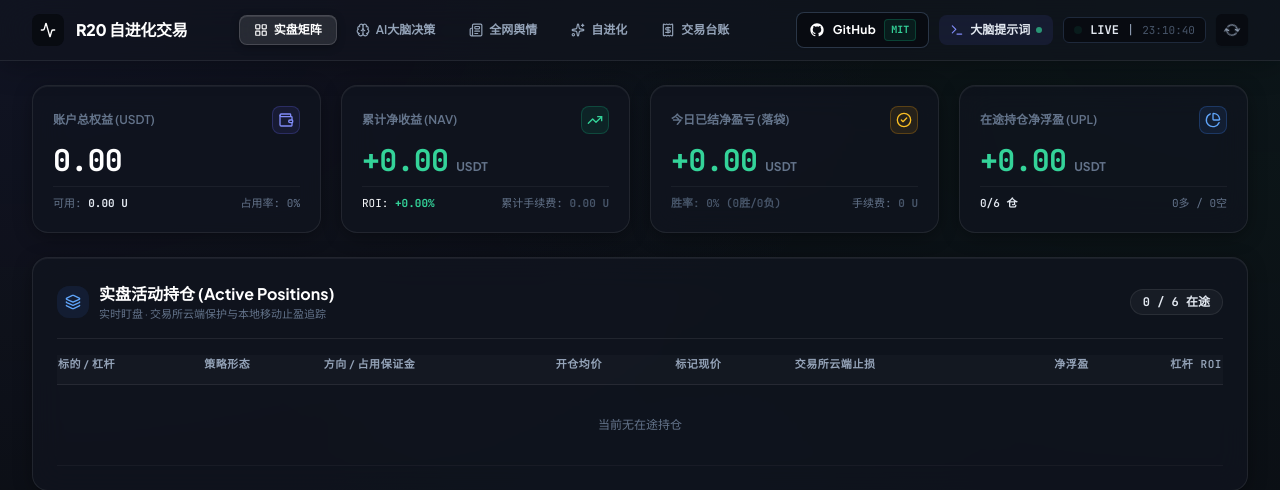
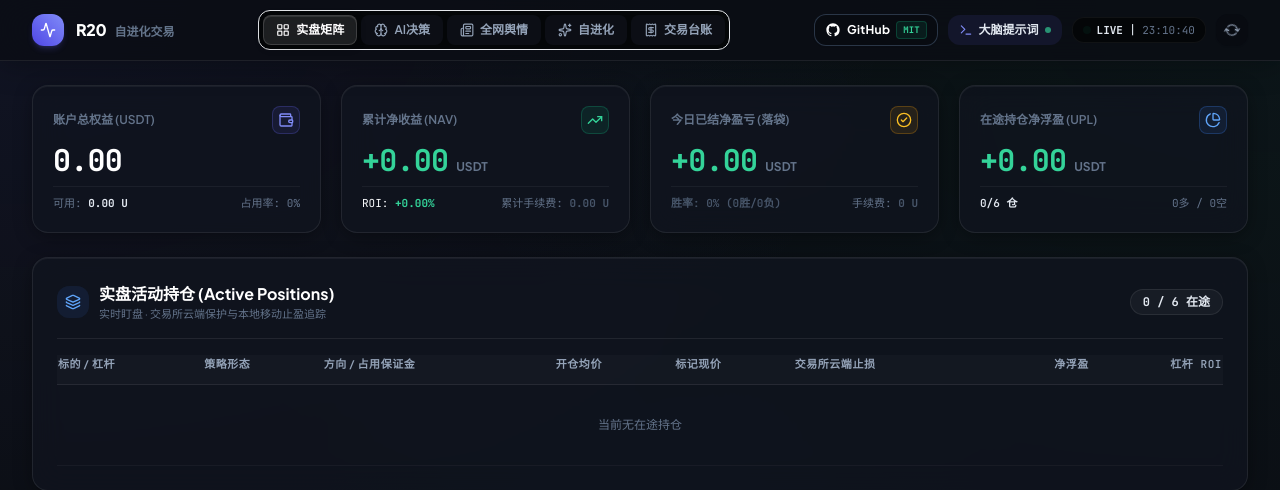
Before and after one commit to 0xdabiaoge/r20-quantum-trader, a FastAPI app: page / in a window 1280 px wide. Shown: the top 490 px of the page. Run offline with FastAPI, Linux system fonts and the light colour scheme.

Commit message:
style: optimize top navigation bar with segmented pill capsule and responsive breathing room

```diff
--- a/dashboard/templates/index.html
+++ b/dashboard/templates/index.html
@@ -382,68 +382,69 @@
         </a>
     </div>
 
-    <!-- Clean Header -->
-    <header class="sticky top-0 z-40 bg-white/95 backdrop-blur border-b border-slate-200 px-4 sm:px-8 py-3 transition-all">
-        <div class="max-w-[1680px] mx-auto flex items-center justify-between">
+    <!-- Clean Modern Glass Header -->
+    <header class="sticky top-0 z-40 bg-[#0B0E14]/90 backdrop-blur-xl border-b border-white/10 px-4 sm:px-6 lg:px-8 py-2.5 transition-all">
+        <div class="max-w-[1720px] mx-auto flex items-center justify-between gap-3 sm:gap-4">
             <!-- Brand & Status -->
-            <div class="flex items-center space-x-3">
-                <div class="w-8 h-8 rounded-lg bg-slate-900 flex items-center justify-center text-white">
-                    <i data-lucide="activity" class="w-4 h-4"></i>
-                </div>
-                <div class="flex items-center space-x-2">
-                    <h1 class="text-base font-bold tracking-tight text-slate-900">R20 自进化交易</h1>
-                </div>
-            </div>
-
-            <!-- Desktop Nav Tabs -->
-            <div class="hidden md:flex items-center space-x-1">
-                <button onclick="switchMainTab('trading')" id="top-nav-btn-trading" class="px-3.5 py-1.5 rounded-lg text-xs font-semibold text-slate-600 hover:text-slate-900 transition nav-pill-active flex items-center space-x-1.5">
+            <div class="flex items-center space-x-3 shrink-0">
+                <div class="w-8 h-8 rounded-xl bg-gradient-to-tr from-indigo-600 to-indigo-400 flex items-center justify-center text-white shadow-md shadow-indigo-500/20">
+                    <i data-lucide="activity" class="w-4 h-4 text-white"></i>
+                </div>
+                <div class="flex items-baseline space-x-2">
+                    <h1 class="text-base font-extrabold tracking-tight text-white">R20</h1>
+                    <span class="text-xs font-semibold text-slate-400 hidden lg:inline font-mono tracking-normal">自进化交易</span>
+                </div>
+            </div>
+
+            <!-- Desktop Nav Tabs (Segmented Capsule) -->
+            <div class="hidden md:flex items-center space-x-1 bg-slate-950/60 p-1 rounded-xl border border-white/8 backdrop-blur-md">
+                <button onclick="switchMainTab('trading')" id="top-nav-btn-trading" class="px-3 py-1.5 rounded-lg text-xs font-bold transition nav-pill-active flex items-center space-x-1.5">
                     <i data-lucide="layout-grid" class="w-3.5 h-3.5"></i>
                     <span>实盘矩阵</span>
                 </button>
-                <button onclick="switchMainTab('factors')" id="top-nav-btn-factors" class="px-3.5 py-1.5 rounded-lg text-xs font-semibold text-slate-600 hover:text-slate-900 transition flex items-center space-x-1.5">
+                <button onclick="switchMainTab('factors')" id="top-nav-btn-factors" class="px-3 py-1.5 rounded-lg text-xs font-semibold text-slate-400 hover:text-white hover:bg-white/5 transition flex items-center space-x-1.5">
                     <i data-lucide="brain" class="w-3.5 h-3.5"></i>
-                    <span>AI大脑决策</span>
+                    <span>AI决策</span>
                 </button>
-                <button onclick="switchMainTab('news')" id="top-nav-btn-news" class="px-3.5 py-1.5 rounded-lg text-xs font-semibold text-slate-600 hover:text-slate-900 transition flex items-center space-x-1.5">
+                <button onclick="switchMainTab('news')" id="top-nav-btn-news" class="px-3 py-1.5 rounded-lg text-xs font-semibold text-slate-400 hover:text-white hover:bg-white/5 transition flex items-center space-x-1.5">
                     <i data-lucide="newspaper" class="w-3.5 h-3.5"></i>
                     <span>全网舆情</span>
                 </button>
-                <button onclick="switchMainTab('lab')" id="top-nav-btn-lab" class="px-3.5 py-1.5 rounded-lg text-xs font-semibold text-slate-600 hover:text-slate-900 transition flex items-center space-x-1.5">
+                <button onclick="switchMainTab('lab')" id="top-nav-btn-lab" class="px-3 py-1.5 rounded-lg text-xs font-semibold text-slate-400 hover:text-white hover:bg-white/5 transition flex items-center space-x-1.5">
                     <i data-lucide="sparkles" class="w-3.5 h-3.5"></i>
                     <span>自进化</span>
                 </button>
-                <button onclick="switchMainTab('history')" id="top-nav-btn-history" class="px-3.5 py-1.5 rounded-lg text-xs font-semibold text-slate-600 hover:text-slate-900 transition flex items-center space-x-1.5">
+                <button onclick="switchMainTab('history')" id="top-nav-btn-history" class="px-3 py-1.5 rounded-lg text-xs font-semibold text-slate-400 hover:text-white hover:bg-white/5 transition flex items-center space-x-1.5">
                     <i data-lucide="receipt" class="w-3.5 h-3.5"></i>
                     <span>交易台账</span>
                 </button>
             </div>
 
-            <!-- Right: Status & Sync -->
-            <div class="flex items-center space-x-2 sm:space-x-2.5">
+            <!-- Right: Actions Group -->
+            <div class="flex items-center space-x-2 sm:space-x-2.5 shrink-0">
                 <!-- GitHub Repository Link in Top Nav -->
-                <a href="https://github.com/555cute/r20-quantum-trader" target="_blank" rel="noopener noreferrer" class="px-3 py-1.5 rounded-lg bg-slate-900 border border-slate-700/80 hover:border-slate-500 hover:bg-slate-800 text-white hover:text-white text-xs font-bold flex items-center space-x-2 transition shadow-sm group" title="访问 GitHub 开源项目仓库">
+                <a href="https://github.com/555cute/r20-quantum-trader" target="_blank" rel="noopener noreferrer" class="px-2.5 py-1.5 rounded-xl bg-slate-900/90 border border-slate-700/80 hover:border-slate-500 hover:bg-slate-800 text-white text-xs font-bold flex items-center space-x-1.5 transition shadow-sm group" title="访问 GitHub 开源项目仓库">
                     <svg class="w-4 h-4 text-white group-hover:scale-110 transition-transform fill-current shrink-0" viewBox="0 0 24 24" aria-hidden="true">
                         <path fill-rule="evenodd" clip-rule="evenodd" d="M12 2C6.477 2 2 6.484 2 12.017c0 4.425 2.865 8.18 6.839 9.504.5.092.682-.217.682-.483 0-.237-.008-.868-.013-1.703-2.782.605-3.369-1.343-3.369-1.343-.454-1.158-1.11-1.466-1.11-1.466-.908-.62.069-.608.069-.608 1.003.07 1.53 1.032 1.53 1.032.892 1.53 2.341 1.088 2.91.832.092-.647.35-1.088.636-1.338-2.22-.253-4.555-1.113-4.555-4.951 0-1.093.39-1.988 1.029-2.688-.103-.253-.446-1.272.098-2.65 0 0 .84-.27 2.75 1.026A9.564 9.564 0 0112 6.844c.85.004 1.705.115 2.504.337 1.909-1.296 2.747-1.027 2.747-1.027.546 1.379.202 2.398.1 2.651.64.7 1.028 1.595 1.028 2.688 0 3.848-2.339 4.695-4.566 4.943.359.309.678.92.678 1.855 0 1.338-.012 2.419-.012 2.747 0 .268.18.58.688.482A10.019 10.019 0 0022 12.017C22 6.484 17.522 2 12 2z"/>
                     </svg>
                     <span class="text-xs font-bold text-white tracking-wide">GitHub</span>
-                    <span class="px-1.5 py-0.5 rounded text-[10px] font-mono font-extrabold bg-emerald-500/20 text-emerald-300 border border-emerald-500/30">MIT</span>
+                    <span class="px-1.5 py-0.2 rounded text-[9px] font-mono font-extrabold bg-emerald-500/20 text-emerald-300 border border-emerald-500/30">MIT</span>
                 </a>
 
                 <!-- Realtime Prompt Quick Trigger Button in Top Nav -->
-                <button onclick="openPromptModal()" class="px-2.5 py-1.5 rounded-lg bg-indigo-500/10 border border-indigo-500/30 text-indigo-300 hover:bg-indigo-500/20 hover:border-indigo-500/50 text-xs font-semibold flex items-center space-x-1.5 transition shadow-xs" title="实时查看当前 AI 大脑完整提示词">
+                <button onclick="openPromptModal()" class="px-2.5 py-1.5 rounded-xl bg-indigo-500/10 border border-indigo-500/30 text-indigo-300 hover:bg-indigo-500/20 hover:border-indigo-500/50 text-xs font-bold flex items-center space-x-1.5 transition shadow-xs" title="实时查看当前 AI 大脑完整提示词">
                     <i data-lucide="terminal" class="w-3.5 h-3.5 text-indigo-400"></i>
                     <span class="hidden sm:inline font-bold text-slate-200">大脑提示词</span>
                     <span class="w-1.5 h-1.5 rounded-full bg-emerald-400 animate-pulse"></span>
                 </button>
 
-                <div class="hidden sm:flex items-center space-x-2 px-2.5 py-1 rounded-md bg-slate-900/80 border border-slate-800 text-xs font-mono">
-                    <span class="w-2 h-2 rounded-full bg-emerald-500"></span>
-                    <span class="text-slate-200 font-bold">LIVE</span>
-                    <span class="text-slate-600">|</span>
-                    <span id="last-updated" class="text-slate-300 font-mono text-[11px]">同步中...</span>
-                </div>
-                <button onclick="loadAllData()" class="w-8 h-8 rounded-md bg-slate-900 border border-slate-800 text-slate-300 hover:text-white hover:border-slate-700 shadow-sm flex items-center justify-center transition active:scale-95" title="刷新数据">
+                <div class="hidden lg:flex items-center space-x-1.5 px-2.5 py-1 rounded-xl bg-slate-950/60 border border-white/5 text-xs font-mono">
+                    <span class="w-2 h-2 rounded-full bg-emerald-500 animate-pulse"></span>
+                    <span class="text-slate-200 font-bold text-[11px]">LIVE</span>
+                    <span class="text-slate-700">|</span>
+                    <span id="last-updated" class="text-slate-400 font-mono text-[11px]">同步中...</span>
+                </div>
+                <button onclick="loadAllData()" class="w-8 h-8 rounded-xl bg-slate-900 border border-slate-800 text-slate-300 hover:text-white hover:border-slate-700 shadow-sm flex items-center justify-center transition active:scale-95 shrink-0" title="刷新数据">
                     <i data-lucide="refresh-cw" id="refresh-icon" class="w-3.5 h-3.5"></i>
                 </button>
             </div>
@@ -1243,9 +1244,9 @@
                 const topBtn = document.getElementById(`top-nav-btn-${t}`);
                 if (topBtn) {
                     if (t === tabName) {
-                        topBtn.className = "px-3.5 py-1.5 rounded-lg text-xs font-semibold transition nav-pill-active flex items-center space-x-1.5";
+                        topBtn.className = "px-3 py-1.5 rounded-lg text-xs font-bold transition nav-pill-active flex items-center space-x-1.5";
                     } else {
-                        topBtn.className = "px-3.5 py-1.5 rounded-lg text-xs font-semibold text-slate-400 hover:text-white transition flex items-center space-x-1.5";
+                        topBtn.className = "px-3 py-1.5 rounded-lg text-xs font-semibold text-slate-400 hover:text-white hover:bg-white/5 transition flex items-center space-x-1.5";
                     }
                 }
 
```
